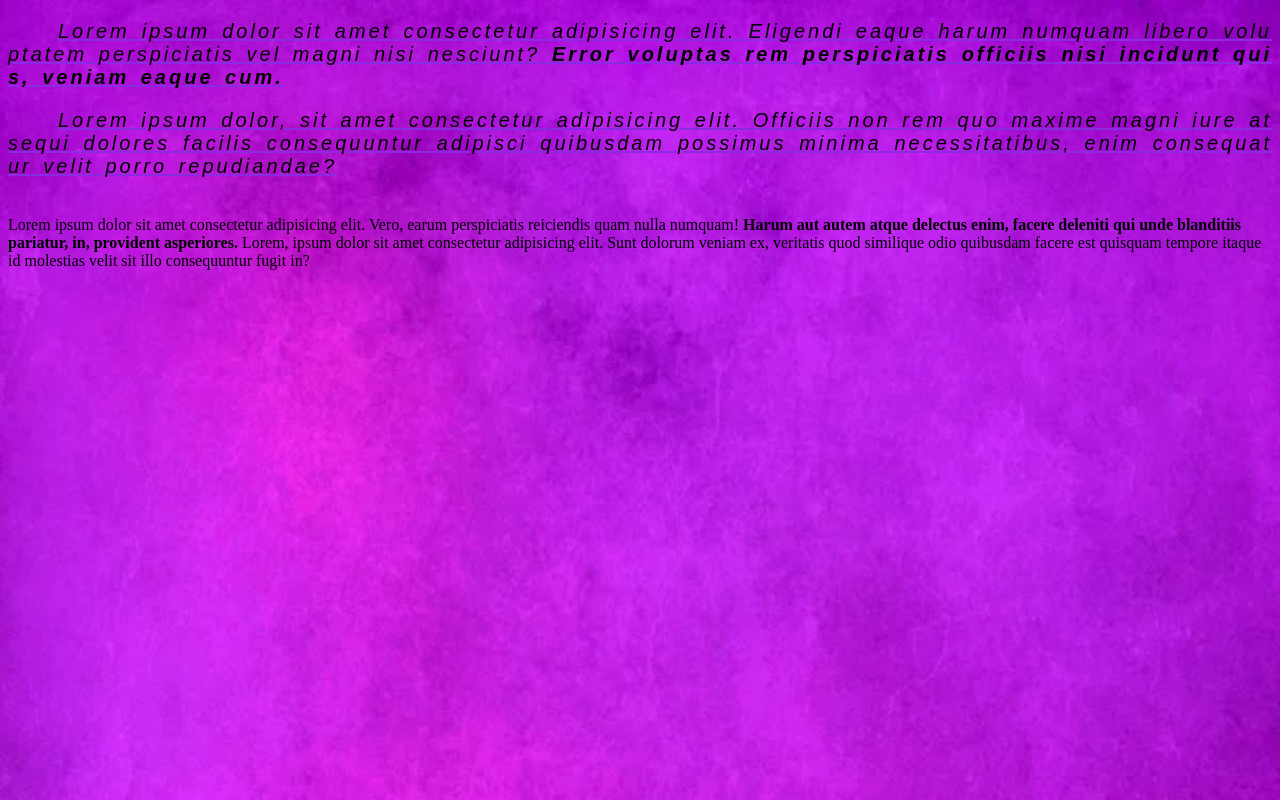
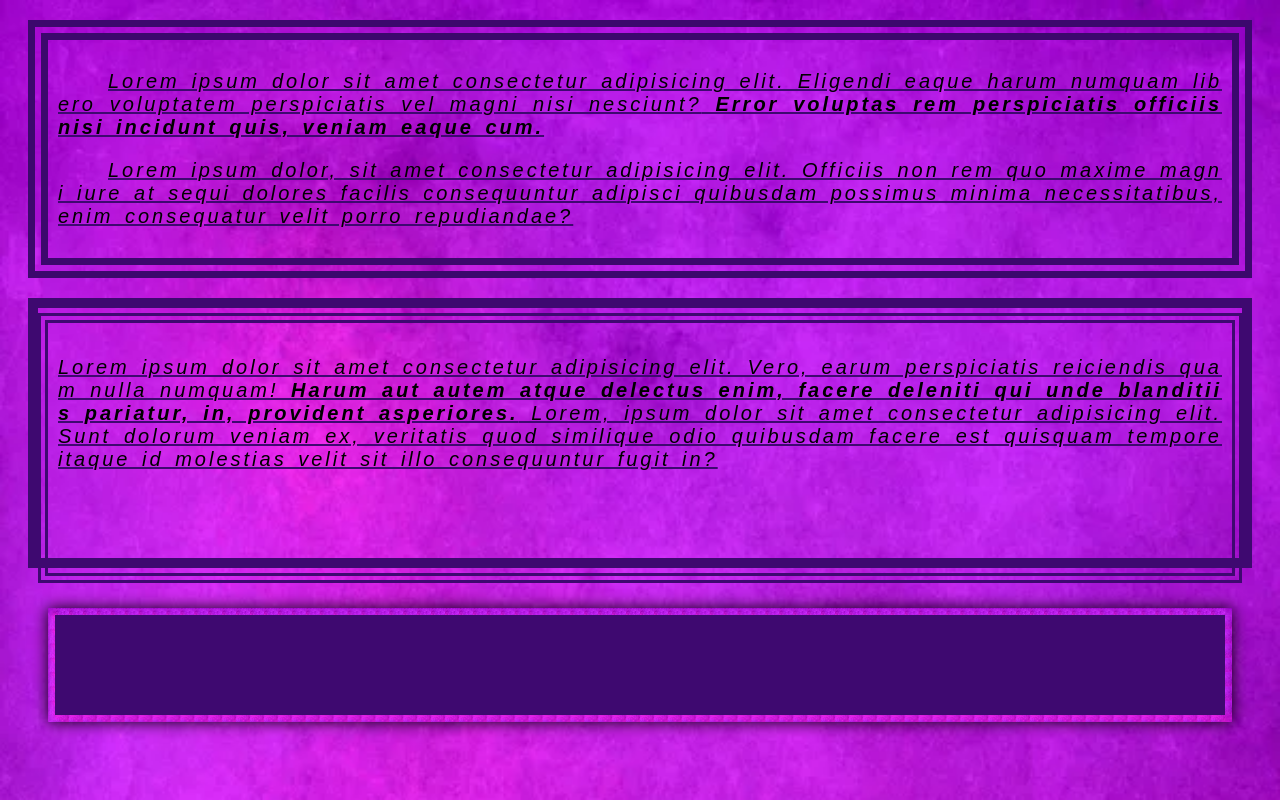
Before and after one commit to MarquesFernanda/HTML-TDS, a plain HTML site: page CSS/index.html in a window 1280 px wide. Drawn offline with Linux system fonts and the light colour scheme.

Commit message:
Update style.css

```diff
--- a/CSS/style.css
+++ b/CSS/style.css
@@ -6,7 +6,9 @@ body {
     background-size: 100%;
 
 }
-p{
+
+p,
+article {
     color: rgb(0, 0, 0);
     font-family: Arial, Helvetica, sans-serif;
     font-size: 20px;
@@ -14,17 +16,54 @@ p{
     font-stretch: extra-expanded;
 }
 
-p{
+p,
+article {
     text-indent: 50px;
     text-align: justify;
     text-transform: none;
     text-decoration: underline;
-    text-decoration-color:blueviolet;
+    text-decoration-color: rgb(62, 9, 112);
     word-spacing: 3px;
     letter-spacing: 3px;
     white-space: none;
     word-break: break-all;
 }
+
+div {
+    border-width: 20px;
+    border-style: double;
+    border-color: rgb(60, 8, 109);
+    margin: 20px;
+    padding: 10px 10px;
+}
+
+section {
+    border: 10px solid rgb(62, 9, 112);
+    height: 250px;
+    margin: 20px;
+}
+
+article {
+    border: 10px double rgb(62, 9, 112);
+    height: 230px;
+    margin: 5px 0px 5px;
+    padding: 10px 10px;
+
+
+}
+
+aside{
+    margin: 40px;
+    padding: 50px;
+    width: auto;
+    border-width: 7px;
+    border-style: solid;
+    border-image: url( '/fundo\ roxo.jpg') 25% round;
+    background-color: rgb(62, 9, 112);
+    box-shadow: 0 0 15px;
+
+}
+
 /*
 (Gradiente)
 
```
